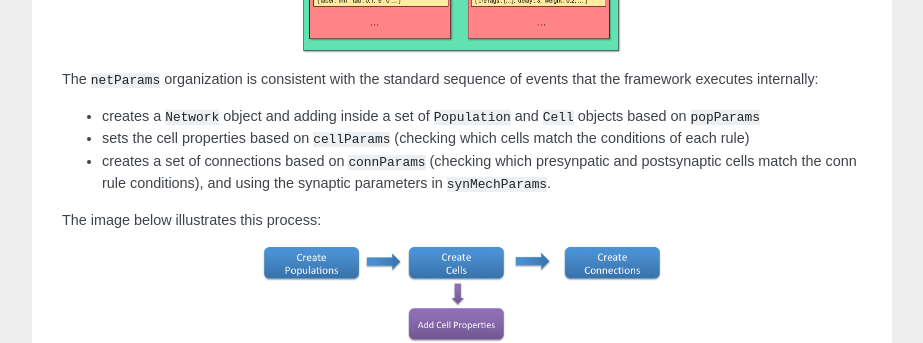
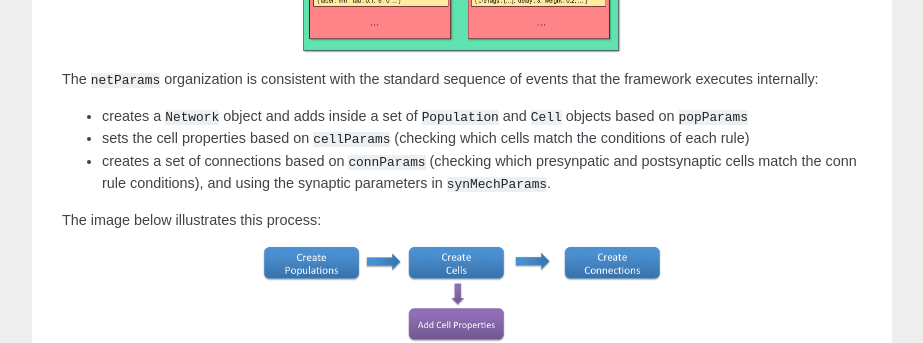
Before and after one commit to suny-downstate-medical-center/netpyne, a Sphinx documentation site: the page built from doc/source/tutorial.rst, in a window 1280 px wide and 900 px high, scrolled down 2095 px. Shown: the part 152-495 px from the top of the window, without its empty margins (198-1121 px from the left). Built offline with Sphinx 7.4.7, drawn with Linux system fonts in a browser that asks for light colours.

Commit message:
fixed tut

```diff
--- a/doc/source/tutorial.rst
+++ b/doc/source/tutorial.rst
@@ -88,7 +88,7 @@ The ``netParams`` dictionary includes all the information necessary to define yo
 
 The ``netParams`` organization is consistent with the standard sequence of events that the framework executes internally:
 
-* creates a ``Network`` object and adding inside a set of ``Population`` and ``Cell`` objects based on ``popParams``
+* creates a ``Network`` object and adds inside a set of ``Population`` and ``Cell`` objects based on ``popParams``
 
 * sets the cell properties based on ``cellParams`` (checking which cells match the conditions of each rule)
 
```
